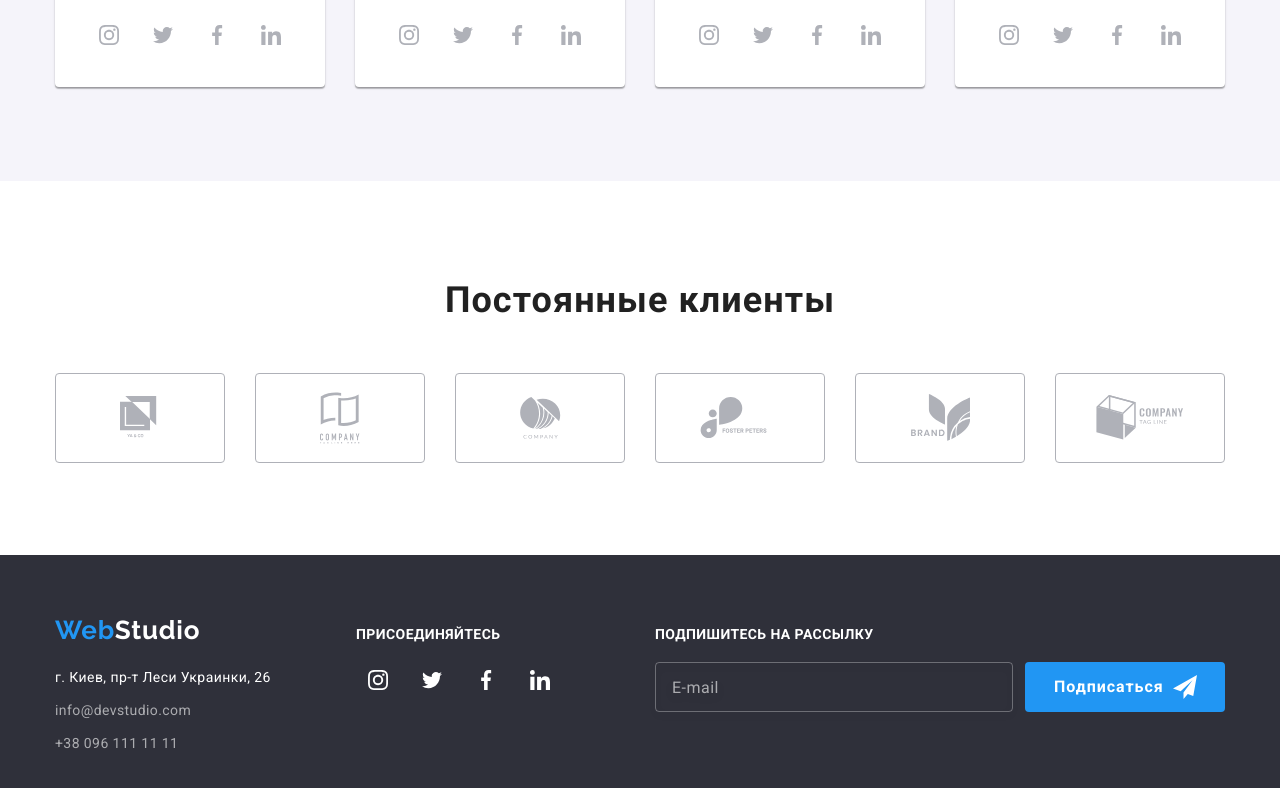
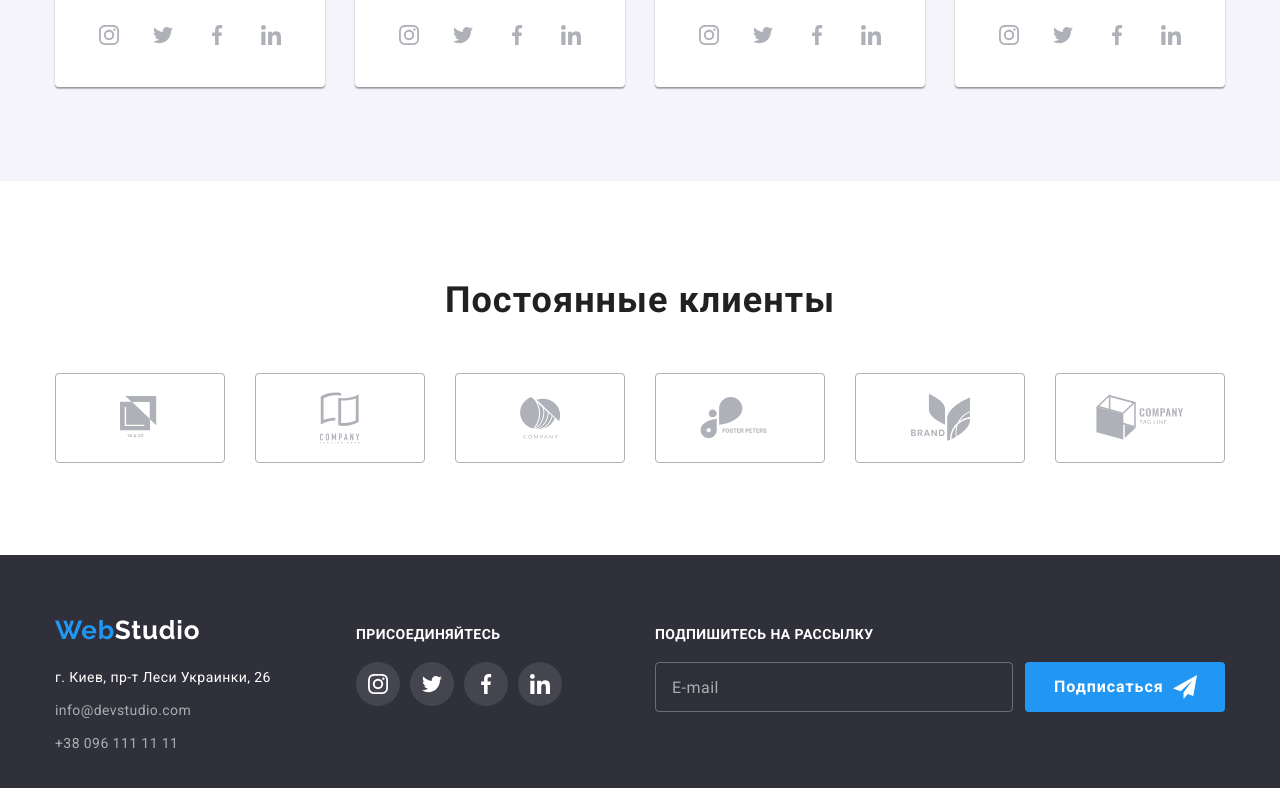
Before and after one commit to kovalenko-23/goit-markup-hw-07, a plain HTML site: page index.html in a window 1280 px wide. Shown: the part 2121-2909 px from the top of the page. Drawn offline with nearby package versions, Linux system fonts and the light colour scheme.

Commit message:
issues fixed after mentor`s review

```diff
--- a/index.html
+++ b/index.html
@@ -405,10 +405,10 @@
         <div class="footer__socials">
             <p class="footer__socials-title">ПРИСОЕДИНЯЙТЕСЬ</p>
 
-            <ul class="socials footer__list-socials">
+            <ul class="socials list-socials">
 
                 <li class="socials__item">
-                    <a class="socials__link list-socials__link--footer insta" href="">
+                    <a class="socials__link socials__link--footer insta" href="">
                         <svg class="socials__icon socials__icon--footer" width="20" height="20">
                             <use href="./images/sprite.svg#icon-instagram-2"></use>
                         </svg>
@@ -416,7 +416,7 @@
                 </li>
 
                 <li class="socials__item">
-                    <a class="socials__link list-socials__link--footer twitter" href="">
+                    <a class="socials__link socials__link--footer twitter" href="">
                         <svg class="socials__icon socials__icon--footer" width="20" height="20">
                             <use href="./images/sprite.svg#icon-twitter-1"></use>
                         </svg>
@@ -424,7 +424,7 @@
                 </li>
 
                 <li class="socials__item">
-                    <a class="socials__link list-socials__link--footer facebook" href="">
+                    <a class="socials__link socials__link--footer facebook" href="">
                         <svg class="socials__icon socials__icon--footer" width="20" height="20">
                             <use href="./images/sprite.svg#icon-facebook-1"></use>
                         </svg>
@@ -432,7 +432,7 @@
                 </li>
 
                 <li class="socials__item">
-                    <a class="socials__link list-socials__link--footer linkedin" href="">
+                    <a class="socials__link socials__link--footer linkedin" href="">
                         <svg class="socials__icon socials__icon--footer" width="20" height="20">
                             <use href="./images/sprite.svg#icon-linkedin-1"></use>
                         </svg>
--- a/sass/common/_social-links.scss
+++ b/sass/common/_social-links.scss
@@ -2,6 +2,7 @@
   display: flex;
   justify-content: space-around;
   padding: 0;
+  margin: 0;
 }
 
 .socials__item:not(:last-child) {
@@ -39,3 +40,7 @@
 .socials__link--footer {
   background-color: rgba(255, 255, 255, 0.1);
 }
+
+.footer__socials-title {
+  margin-bottom: 20px;
+}
```
Also changed, not shown: css/main.css, css/main.min.css.
